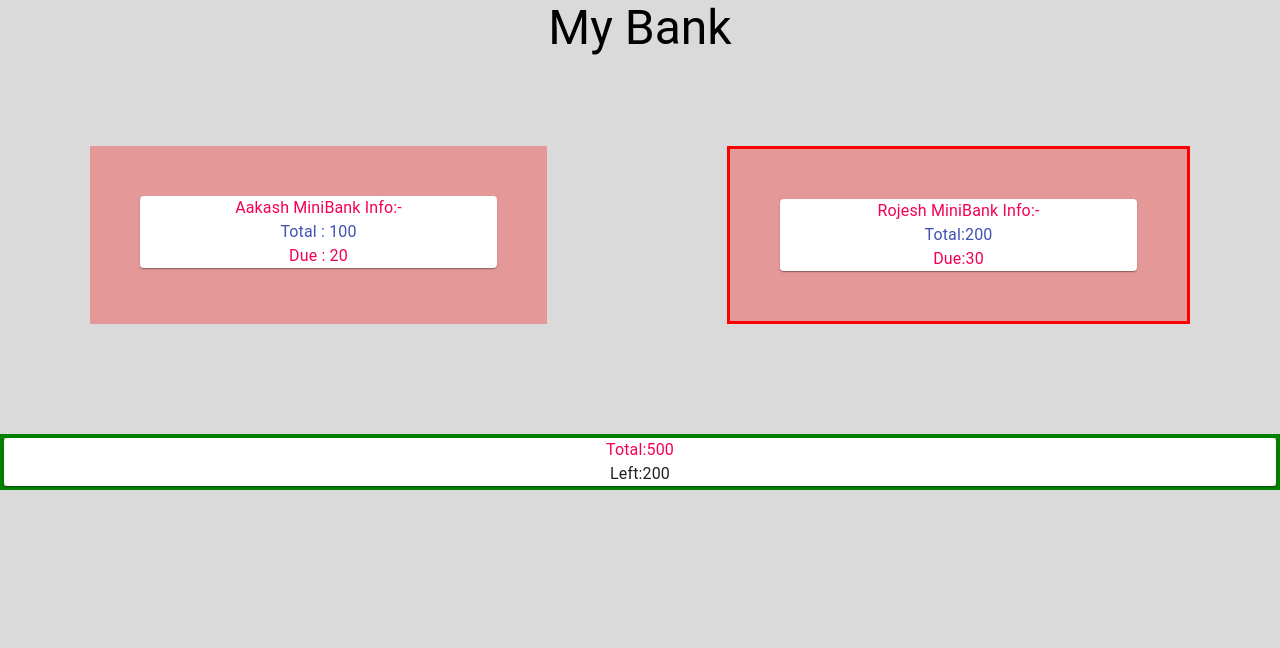
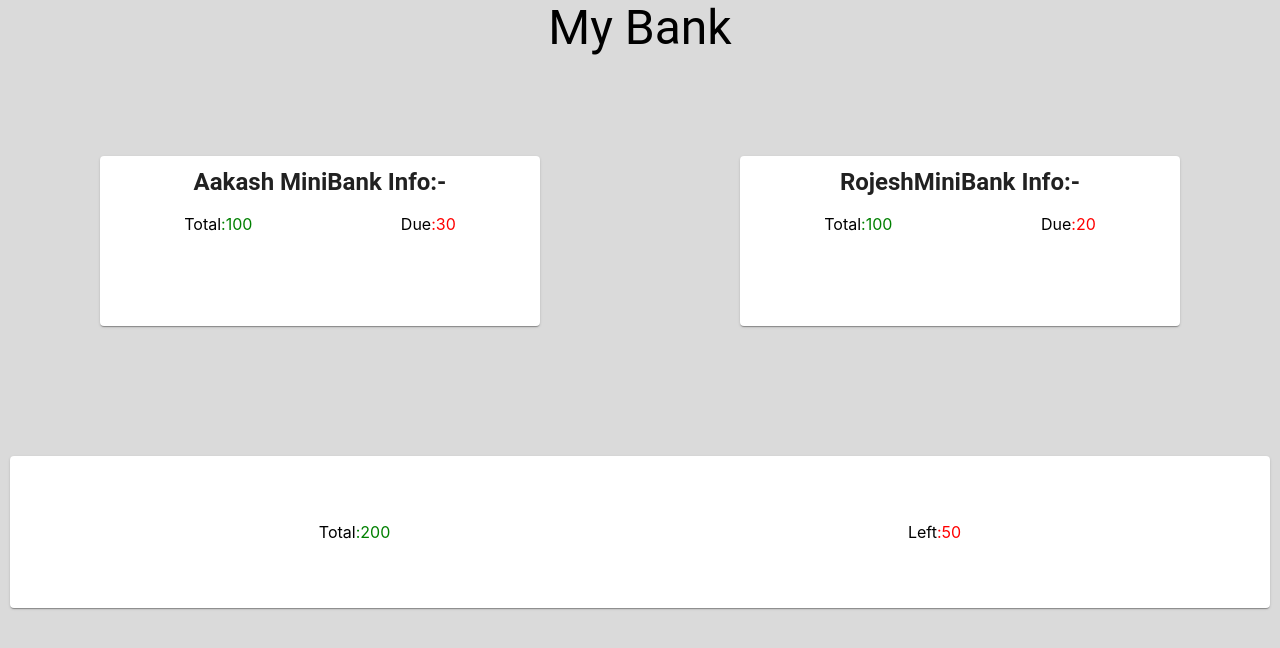
Before and after one commit to Rojesh04Mote/mybank-web, a React (Create React App) app: page / in a window 1280 px wide. Shown: the top 648 px of the page. Built offline with nearby package versions, Linux system fonts and the light colour scheme.

Commit message:
fontend maintained

```diff
--- a/src/pages/Home.jsx
+++ b/src/pages/Home.jsx
@@ -9,28 +9,50 @@ export default function Home() {
         My Bank
       </Typography>
       <div className="view-point">
-        <div className="card-items">
-          <Card>
-            <Typography color="secondary">Aakash MiniBank Info:-</Typography>
-            <Typography color="primary">Total : {"100"}</Typography>
-            <Typography color="secondary">Due : {"20"}</Typography>
-          </Card>
-        </div>
-        <div className="card-data">
-          <Card>
-            <Typography color="secondary">Rojesh MiniBank Info:-</Typography>
-            <Typography color="primary">Total:{"200"}</Typography>
-            <Typography color="secondary">Due:{"30"}</Typography>
-          </Card>
-        </div>
+        <Card className="card-items">
+          <Typography variant="h5" style={{ fontWeight: "bold" }}>
+            Aakash MiniBank Info:-
+          </Typography>
+          <div className="card-div">
+            <p>
+              <span style={{ color: "black" }}>Total</span>
+              <span style={{ color: "green" }}>:{100}</span>
+            </p>
+            <p>
+              <span style={{ color: "black" }}>Due</span>
+              <span style={{ color: "red" }}>:{30}</span>
+            </p>
+          </div>
+        </Card>
+        <Card className="card-items">
+          <Typography variant="h5" style={{ fontWeight: "bold" }}>
+            RojeshMiniBank Info:-
+          </Typography>
+          <div className="card-div">
+            <p>
+              <span style={{ color: "black" }}>Total</span>
+              <span style={{ color: "green" }}>:{100}</span>
+            </p>
+            <p>
+              <span style={{ color: "black" }}>Due</span>
+              <span style={{ color: "red" }}>:{20}</span>
+            </p>
+          </div>
+        </Card>
       </div>
       <br />
-      <div className="card-core">
-        <Card className="watch-point">
-          <Typography color="secondary">Total:{500}</Typography>
-          <Typography color="primary ">Left:{"200"}</Typography>
-        </Card>
-      </div>
+      <Card className="watch-point">
+        <div className="card-div">
+          <p>
+            <span style={{ color: "black" }}>Total</span>
+            <span style={{ color: "green" }}>:{200}</span>
+          </p>
+          <p>
+            <span style={{ color: "black" }}>Left</span>
+            <span style={{ color: "red" }}>:{50}</span>
+          </p>
+        </div>
+      </Card>
     </div>
   );
 }
--- a/src/styles/home.css
+++ b/src/styles/home.css
@@ -2,32 +2,29 @@
   display: flex;
   justify-content: space-around;
 }
+
 .card-items {
-  background-color: rgba(255, 0, 0, 0.3);
-  width: 400px;
-  border: 3 px solid red;
-  padding: 50px;
-  margin: 90px;
+  height: 150px;
+  width: 500px;
+  padding: 10px;
+  margin: 100px;
   text-align: center;
-}
-
-.card-data {
-  background-color: rgba(255, 0, 0, 0.3);
-  width: 400px;
-  border: 3px solid red;
-  padding: 50px;
-  margin: 90px;
-  text-align: center;
+  color: red;
 }
 
 .watch-point {
-  align-items: center;
+  padding: 50px;
+  margin: 10px;
+  width: auto;
+}
+
+.card-core {
+  align-items: left;
   justify-content: center;
 }
 
-.card-core {
-  background-color: rgba(255, 0, 0, 0.3);
-
-  text-align: center;
-  border: 4px solid green;
+.card-div {
+  display: flex;
+  justify-content: space-around;
+  color: lightseagreen;
 }
```
